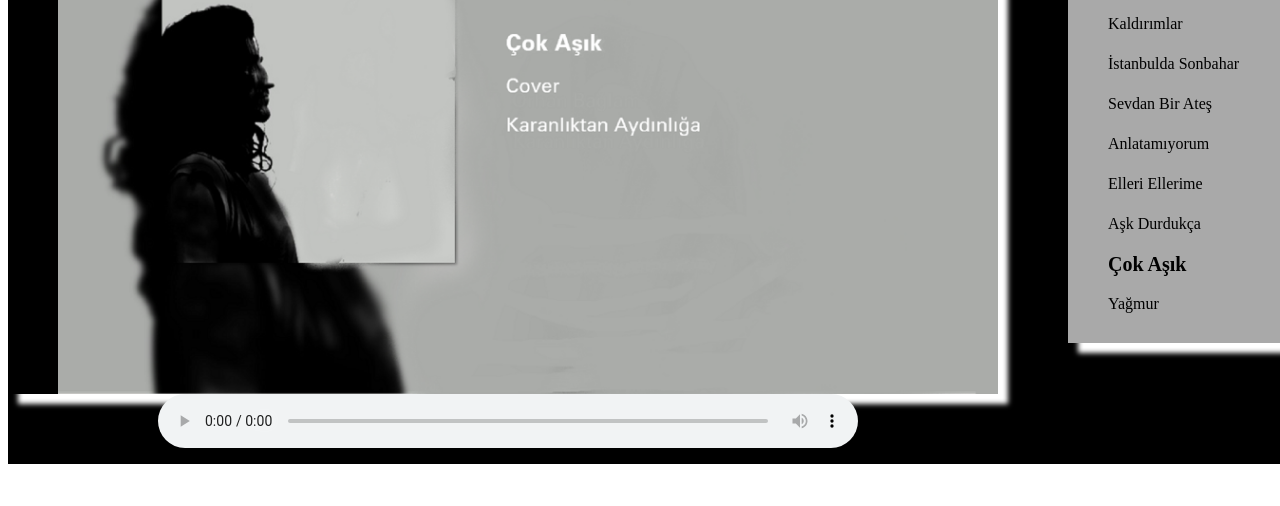
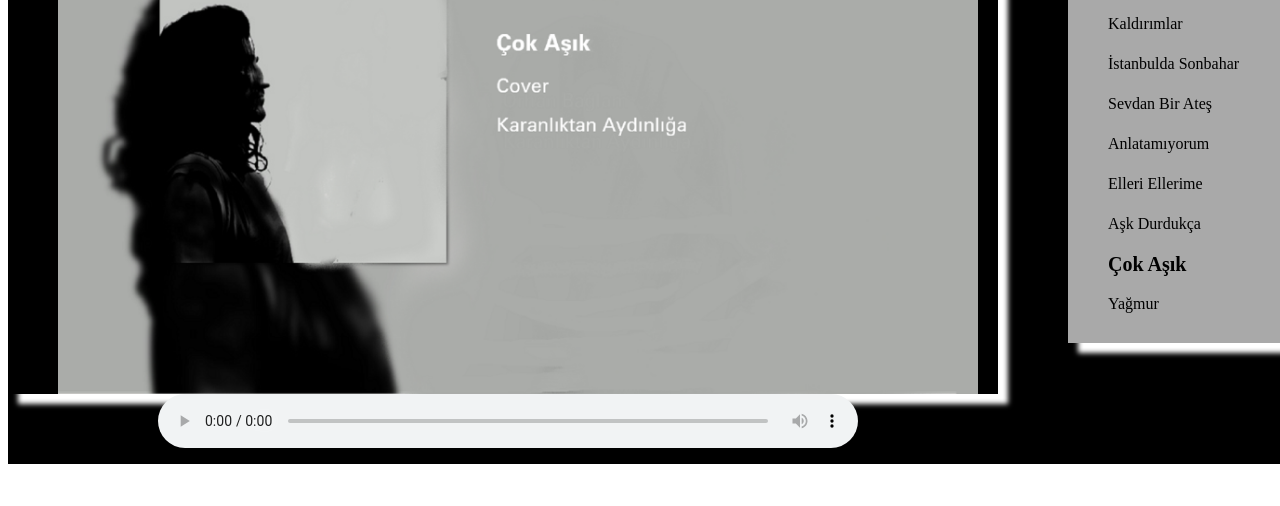
Before and after one commit to orhanbaglam/orhanbaglam.github.io, a plain HTML site: page karanliktanaydinligaalbumu/sarki7.html in a window 1280 px wide. Shown: the part 294-800 px from the top of the page. Drawn offline with Linux system fonts and the light colour scheme.

Commit message:
Update sarki7.html

```diff
--- a/karanliktanaydinligaalbumu/sarki7.html
+++ b/karanliktanaydinligaalbumu/sarki7.html
@@ -32,7 +32,7 @@
 		</nav>
 		<main>
 
-			<section id="albumpaper" ><img src="sarkipics/sarki7.png" height="530";></section>
+			<section id="albumpaper" ><img src="sarkipics/sarki7.png" width="920" height="530";></section>
 			<section style="float: left; margin-top: 50px; margin-left: 10px;"><img src="sarkipics/albümlogo.jpeg" height="70"></section>
 			<aside id="playlist">
 				<ul>
```
